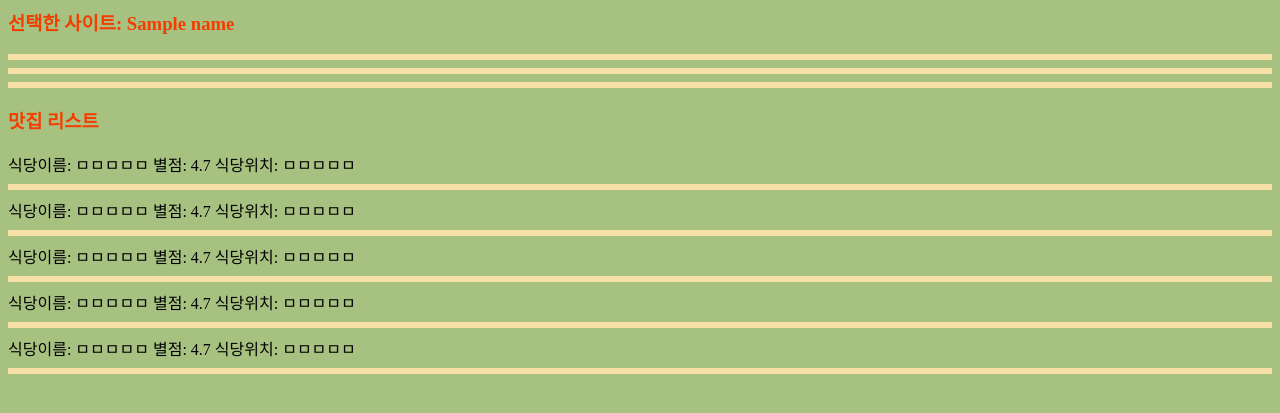
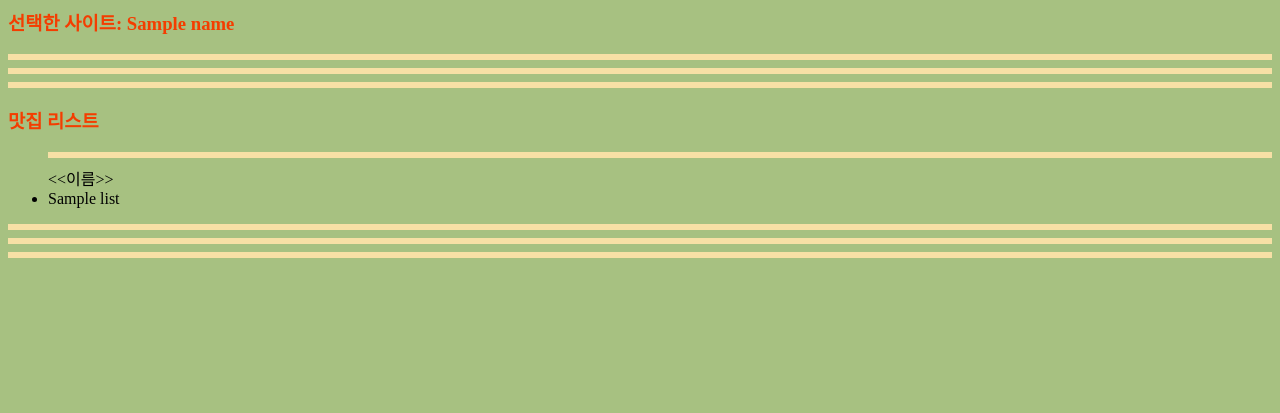
Before and after one commit to Cheng-Jo/OS_study_team8, a Flask app: template templates/info.html in a window 1280 px wide. Shown: the top 413 px of the page. Run offline with Flask 2, Linux system fonts and the light colour scheme; the template is opened without the code that fills it: most values are stand-ins (such as "Sample title", 1, 10 or a date in 2020); parts of the project's set-up code (start-up, migrations or seed data) failed here and were passed over.

Commit message:
Add files via upload
식당이름출력

```diff
--- a/app.py
+++ b/app.py
@@ -5,27 +5,77 @@ import subprocess
 from flask import Flask, jsonify
 from flask import render_template
 from flask import request
+import re
+import requests
+from bs4 import BeautifulSoup
+from konlpy.tag import Kkma
+def hfilter(s):
+	return re.sub(u'[^\,\.\d\?\!\u3130-\u318f\uac00-\ud7a3]+','',s)
+def nfilter(s):
+	return re.sub(u'[^\,\?\!\u3130-\u318f\uac00-\ud7a3]+','',s)
+
+kkma = Kkma()
+word_d = {}
+req1 = requests.get('https://www.siksinhot.com/search?keywords=%EB%8C%80%EA%B5%AC%EA%B4%91%EC%97%AD%EC%8B%9C')
+soup1 = BeautifulSoup(req1.content, 'html.parser')
+pname = soup1.find_all(class_='store')
+siksin = []
+for i in range(0,5):
+	siksin.append(nfilter(str(pname[i])))
+
+req2 = requests.get('https://www.diningcode.com/list.php?query=%EB%8C%80%EA%B5%AC')
+html = req2.text
+soup2 = BeautifulSoup(html, 'html.parser')
+d_code = []
+for i in range(0,5):
+	d_code.append(soup2.find_all("span","btxt")[i].get_text())
+	d_code[i] = d_code[i][3:]
+res3 = requests.get('https://www.tripadvisor.co.kr/Restaurants-g297886-Daegu.html')
+soup3 = BeautifulSoup(res3.content, 'html.parser')
+name = soup3.find_all('a', '_15_ydu6b')
+trip = []
+cnt = 0
+for i in name:
+	if cnt >= 5:
+		break
+	n = i.get_text()
+	k = n.split()
+	del k[0]
+	j = "".join(k)
+	trip.append(j)
+	cnt += 1
+#print(siksin)
+#print(d_code)
+#print(trip)
+
 app = Flask(__name__)
 @app.route('/')
 def index():
 	return render_template('home.html')
-
-@app.route('/north', methods=['POST'])
-def north():
-	error = None
-	myString = request.form['name']
-	list = myString.split()
-	return render_template('north1.html', info1=list[0], info2 = list[1], info3 = list[2], info4 = list[3], info5 = list[4])
 
 @app.route('/info', methods=['GET', 'POST'])
 def info():
 	error = None
 	if request.method == 'POST':
 		myname = request.form['rating']
-		return render_template('info.html', name=myname)
+		if myname=="식신":
+			return render_template('info.html', name=myname,list=siksin)
+		if myname=="다이닝 코드":
+			return render_template('info.html', name=myname,list=d_code)
+		if myname=="트립어드바이저":
+			return render_template('info.html', name=myname,list=trip)
 	else:
 		myname = request.args.get('rating')
-		return render_template('info.html', name=myname)
+		if myname=="식신":
+			return render_template('info.html', name=myname,list=siksin)
+		if myname=="다이닝 코드":
+			return render_template('info.html', name=myname,list=d_code)
+		if myname=="트립어드바이저":
+			return render_template('info.html', name=myname,list=trip)
+
+
+
+
 
 if __name__=="__main__":
 	app.run(debug=True)
--- a/templates/home.html
+++ b/templates/home.html
@@ -30,6 +30,7 @@ span { color : blue; font-size : 20px; }
 <button type="submit"> Submit </button>
 </form>
 
+
 </label><br>
 <label>
 </label><br>
--- a/templates/info.html
+++ b/templates/info.html
@@ -13,40 +13,17 @@ span { color : blue; font-size : 20px; }
 <hr>
 <hr>
 <h3>맛집 리스트</h3>
-<h9>식당이름: <h9>
-<h9>ㅁㅁㅁㅁㅁ</h9>
-<h9>별점: <h9>
-<h9>4.7 </h9>
-<h9>식당위치: <h9>
-<h9>ㅁㅁㅁㅁㅁ </h9>
+
+    <ul>
+        {% for i in list %}
+	<hr>
+	<h9><<이름>><h9>
+            <li>{{i}}</li>
+        {% endfor %}
+
+    </ul>
 <hr>
-<h9>식당이름: <h9>
-<h9>ㅁㅁㅁㅁㅁ</h9>
-<h9>별점: <h9>
-<h9>4.7 </h9>
-<h9>식당위치: <h9>
-<h9>ㅁㅁㅁㅁㅁ </h9>
 <hr>
-<h9>식당이름: <h9>
-<h9>ㅁㅁㅁㅁㅁ</h9>
-<h9>별점: <h9>
-<h9>4.7 </h9>
-<h9>식당위치: <h9>
-<h9>ㅁㅁㅁㅁㅁ </h9>
-<hr>
-<h9>식당이름: <h9>
-<h9>ㅁㅁㅁㅁㅁ</h9>
-<h9>별점: <h9>
-<h9>4.7 </h9>
-<h9>식당위치: <h9>
-<h9>ㅁㅁㅁㅁㅁ </h9>
-<hr>
-<h9>식당이름: <h9>
-<h9>ㅁㅁㅁㅁㅁ</h9>
-<h9>별점: <h9>
-<h9>4.7 </h9>
-<h9>식당위치: <h9>
-<h9>ㅁㅁㅁㅁㅁ </h9>
 <hr>
 <h5></h5>
 <form>
```
